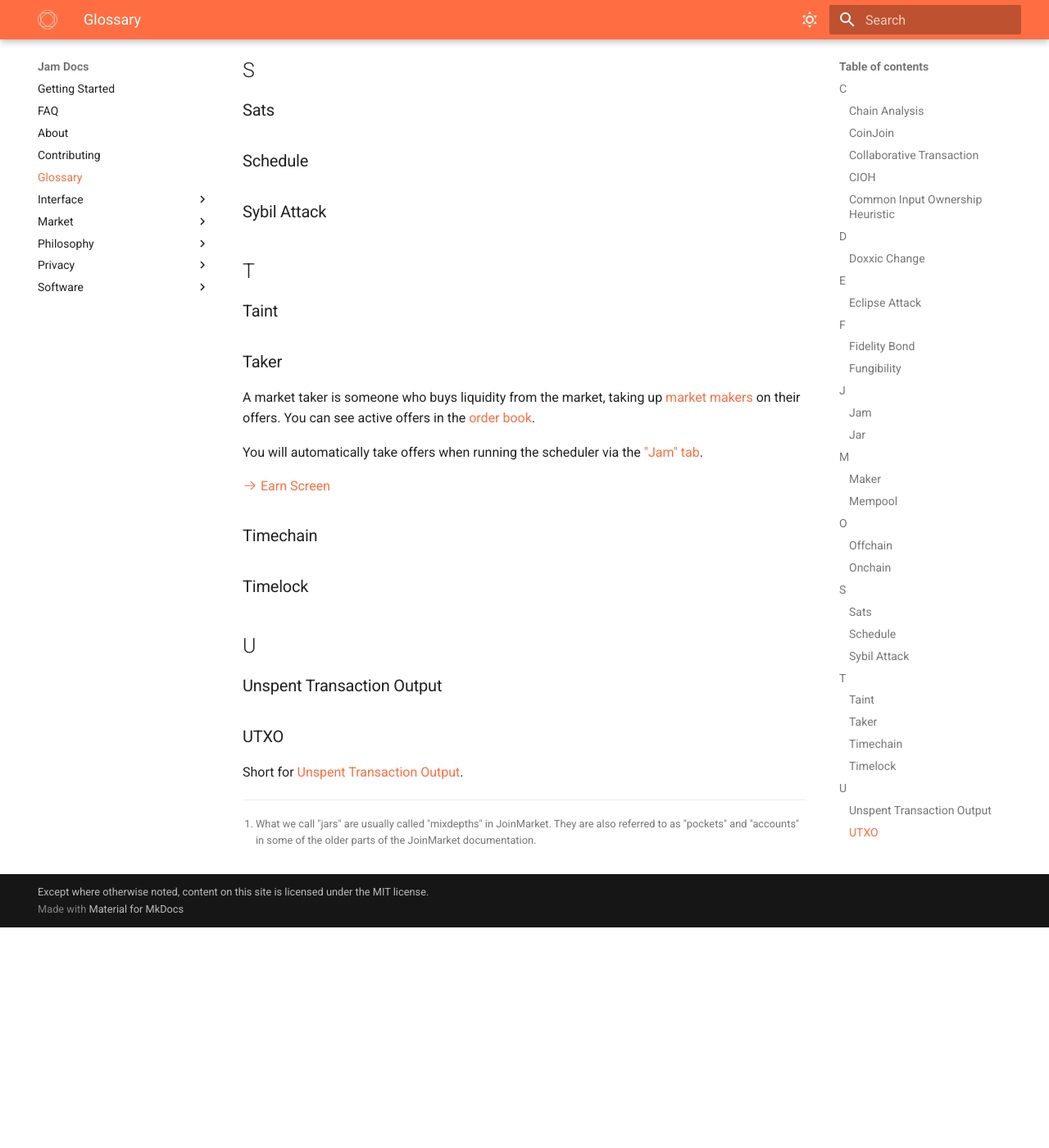
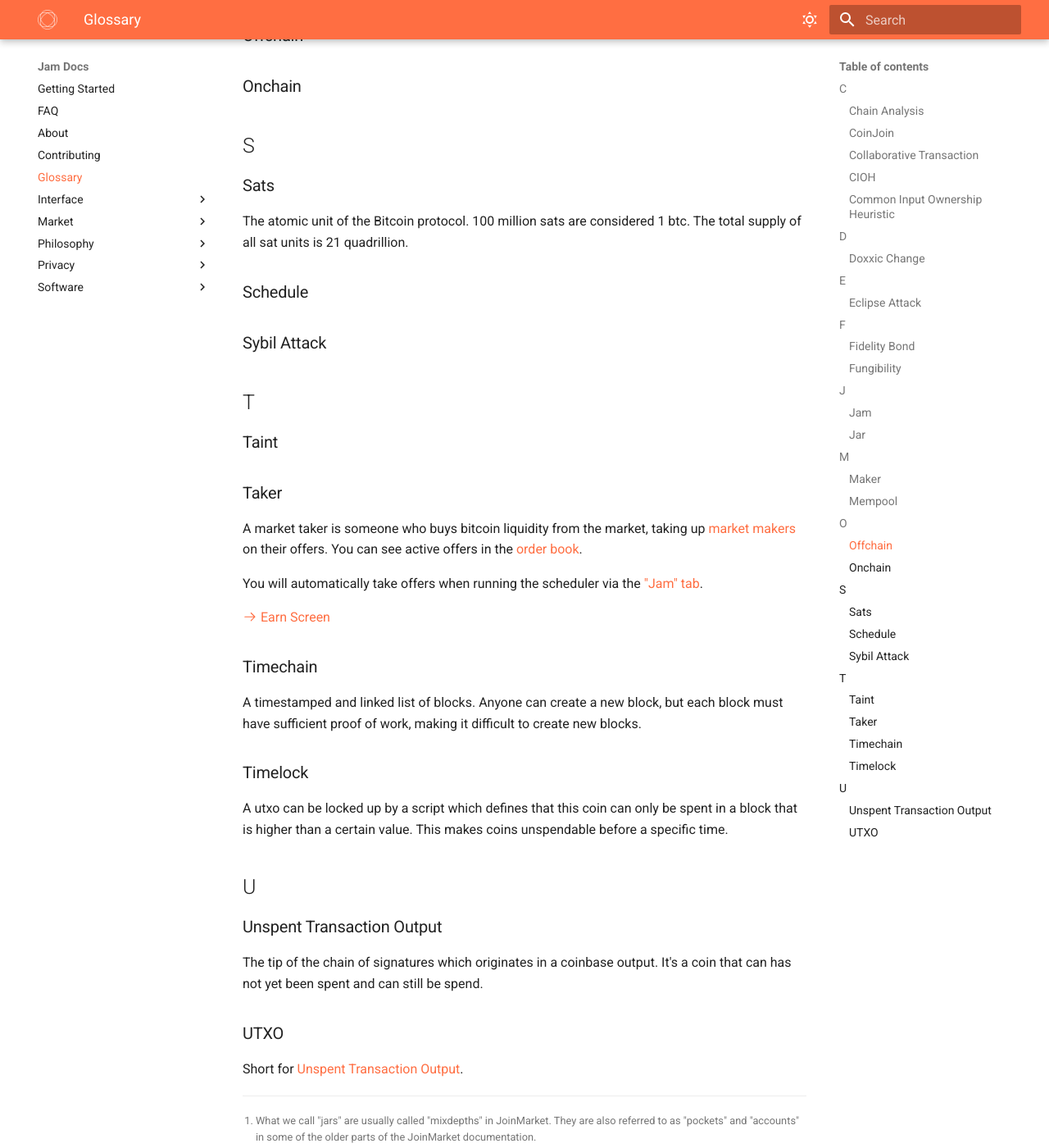
Before and after one commit to joinmarket-webui/jamdocs, an MkDocs documentation site: the page built from docs/glossary.md, in a window 1280 px wide and 1400 px high, scrolled down 2454 px. Shown: the whole window at 82% size. Built offline with MkDocs 1.6.1 and Material for MkDocs 9.7.7, drawn with Linux system fonts in a browser that asks for light colours; before the commit the page ends 3585 px from its top, so only the background shows below that; some of the changed text lies outside the part shown.

Commit message:
Update glossary.md

```diff
--- a/docs/glossary.md
+++ b/docs/glossary.md
@@ -61,10 +61,13 @@
 ### Collaborative Transaction
 
 A collaborative transaction is a bitcoin transaction that --- you guessed it ---
-is done collaboratively by multiple participants.
+is done collaboratively by multiple participants. Specifically a coinjoin is a
+transaction with multiple inputs belonging to different users.
+
 ### CIOH
 
 Short for [Common Input Ownership Heuristic](#common-input-ownership-heuristic).
+It is assumed that all inputs of a transaction belong to a single person.
 
 ### Common Input Ownership Heuristic
 ## D
@@ -100,7 +103,7 @@
 ## M
 ### Maker
 
-A market maker is someone who offers liquidity to the market, to be used by
+A market maker is someone who offers bitcoin liquidity to the market, to be used by
 others for collaborative transactions. You can create an offer via the ["Earn"
 tab][i/earn] and become a market maker.
 
@@ -110,17 +113,20 @@
 
 
 ### Mempool
+A list of valid bitcoin transactions that are not yet confirmed in the timechain.
 ## O
 ### Offchain
 ### Onchain
 ## S
 ### Sats
+The atomic unit of the Bitcoin protocol. 100 million sats are considered 1 btc.
+The total supply of all sat units is 21 quadrillion.
 ### Schedule
 ### Sybil Attack
 ## T
 ### Taint
 ### Taker
-A market taker is someone who buys liquidity from the market, taking up
+A market taker is someone who buys bitcoin liquidity from the market, taking up
 [market makers](#maker) on their offers. You can see active offers in the [order book][orderbook].
 
 You will automatically take offers when running the scheduler via the ["Jam"
@@ -132,8 +138,14 @@
 [orderbook]: market/orderbook.md
 
 ### Timechain
+A timestamped and linked list of blocks. Anyone can create a new block, but each block must have
+sufficient proof of work, making it difficult to create new blocks.
 ### Timelock
+A utxo can be locked up by a script which defines that this coin can only be spent in a block that
+is higher than a certain value. This makes coins unspendable before a specific time.
 ## U
 ### Unspent Transaction Output
+The tip of the chain of signatures which originates in a coinbase output. It's a coin that can
+has not yet been spent and can still be spend.
 ### UTXO
 Short for [Unspent Transaction Output](#unspent-transaction-output).
```
